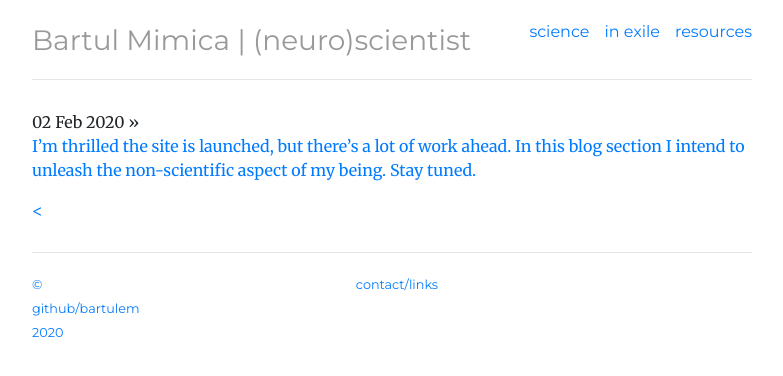
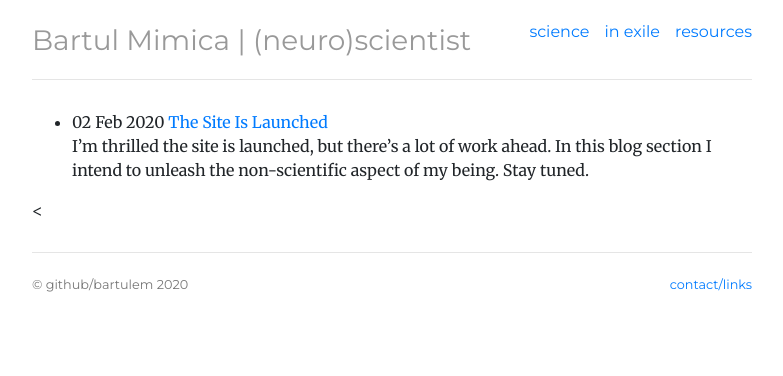
Before and after one commit to bartulem/bartulem.github.io, a Jekyll site: the page built from inexile/index.html, in a window 1280 px wide. Shown: the top 376 px of the page, without its empty margins (248-1031 px from the left). Built offline with Jekyll 4.4.1, drawn with Linux system fonts in a browser that asks for light colours; comment, search, counter and statistics services are not loaded.

Commit message:
Update post-list.html

```diff
--- a/_includes/post-list.html
+++ b/_includes/post-list.html
@@ -1,10 +1,10 @@
-<div class="notelist">
+<div class="postlist">
+  <ul>
     {% for post in site.posts %}
-    <ul class="listnotes list-unstyled">
       <li>
-        <span>{{ post.date | date_to_string }} &raquo;</span> <a href="{{ post.url }}" {{ post.title }}</a>
+        <span>{{ post.date | date_to_string }}</span> <a href="{{ post.url }}">{{ post.title }}</a>
         {{ post.excerpt }}
       </li>
-    </ul>
     {% endfor %}
+  </ul>
 </div><
```
